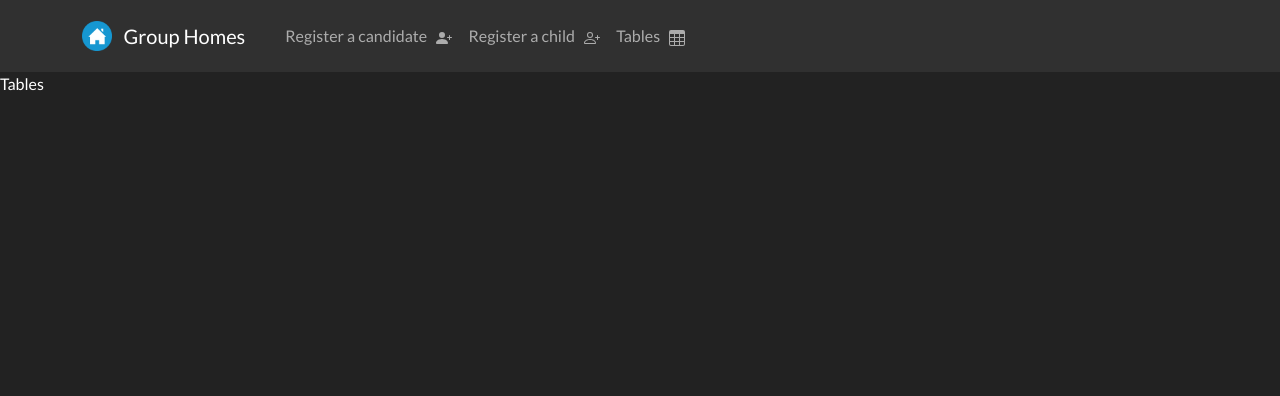
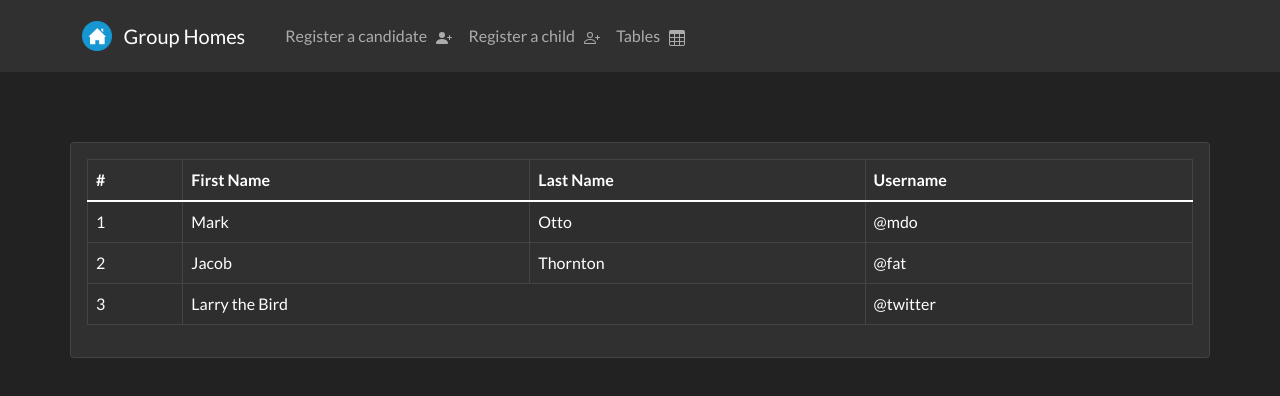
Before and after one commit to KennyHc/Group-Homes, a React (Create React App) app: page /tables in a window 1280 px wide. Shown: the top 396 px of the page. Built offline with nearby package versions, Linux system fonts and the light colour scheme.

Commit message:
express server cross access origin

```diff
--- a/src/components/Form.js
+++ b/src/components/Form.js
@@ -1,4 +1,4 @@
-import React from "react";
+import React, { useEffect } from "react";
 import { useState } from "react";
 
 import Card from "react-bootstrap/Card";
@@ -7,6 +7,8 @@
 import InputGroup from "react-bootstrap/InputGroup";
 import FormControl from "react-bootstrap/FormControl";
 
+import axios from "axios";
+
 function FormComponent() {
   const [id, setId] = useState("");
   const [income, setIncome] = useState();
@@ -14,8 +16,34 @@
   const [famType, setFamType] = useState();
   const [email, setEmail] = useState();
 
+  const endpoint = "http://localhost:4000/";
+
+  const api = axios.create({ baseURL: endpoint });
+
+  const logInfo = () => {
+    console.log("id: ", id);
+    console.log("income: ", income);
+    console.log("family type ", famType);
+    console.log("email: ", email);
+    console.log("experience: ", exp);
+  };
+
+  const sendRequest = async () => {
+    // const response = await axios({
+    //   method: "post",
+    //   url: endpoint + "/use/ForsterCareSystem",
+    // });
+    // console.log(response);
+    // return response;
+
+    const response = await api.get("/");
+    console.log(response.data);
+    return response.data;
+  };
+  useEffect(() => {}, []);
+
   return (
-    <Card border="secondary" style={{ width: "18rem", margin: "70px" }}>
+    <Card border="secondary" style={{ width: "25rem", margin: "70px" }}>
       <Card.Header>Register Candidate</Card.Header>
       <Card.Body>
         <Form>
@@ -93,17 +121,7 @@
             <Form.Check type="checkbox" label="Check me out" />
           </Form.Group>
 
-          <Button
-            variant="primary"
-            type="submit"
-            onClick={() => {
-              console.log("id: ", id);
-              console.log("income: ", income);
-              console.log("family type ", famType);
-              console.log("email: ", email);
-              console.log("experience: ", exp);
-            }}
-          >
+          <Button variant="primary" onClick={() => sendRequest()}>
             Submit
           </Button>
         </Form>
--- a/src/components/Tables.js
+++ b/src/components/Tables.js
@@ -1,7 +1,44 @@
 import React from "react";
+import { Table, Card } from "react-bootstrap";
 
 function Tables(props) {
-  return <div>Tables</div>;
+  return (
+    <div>
+      <Card border="secondary" style={{ margin: "70px" }}>
+        <Card.Body>
+          <Table striped bordered hover>
+            <thead>
+              <tr>
+                <th>#</th>
+                <th>First Name</th>
+                <th>Last Name</th>
+                <th>Username</th>
+              </tr>
+            </thead>
+            <tbody>
+              <tr>
+                <td>1</td>
+                <td>Mark</td>
+                <td>Otto</td>
+                <td>@mdo</td>
+              </tr>
+              <tr>
+                <td>2</td>
+                <td>Jacob</td>
+                <td>Thornton</td>
+                <td>@fat</td>
+              </tr>
+              <tr>
+                <td>3</td>
+                <td colSpan={2}>Larry the Bird</td>
+                <td>@twitter</td>
+              </tr>
+            </tbody>
+          </Table>
+        </Card.Body>
+      </Card>
+    </div>
+  );
 }
 
 export default Tables;
```
Also changed, not shown: 1 other file (tests, documents, lock files or other folders).
